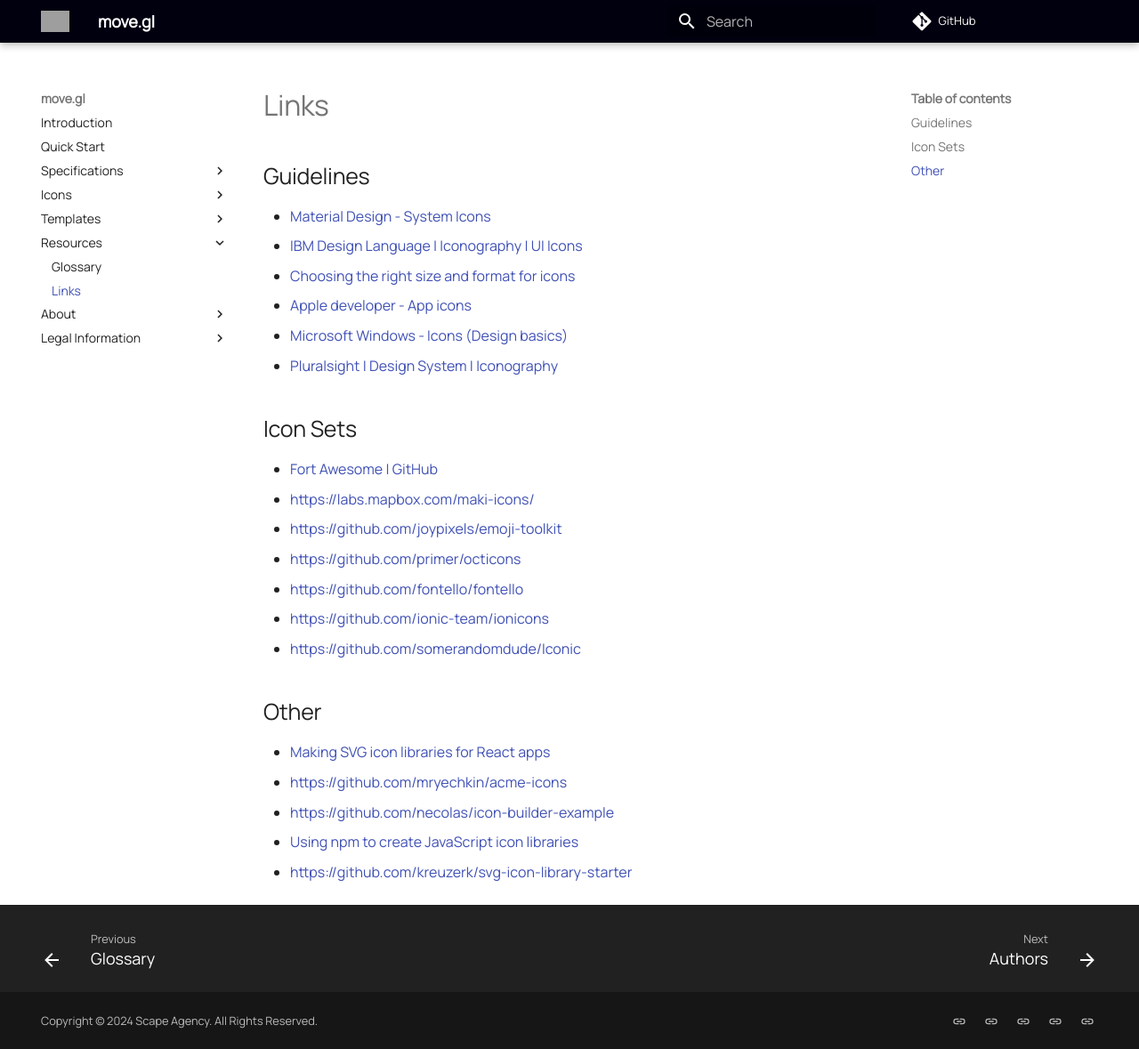
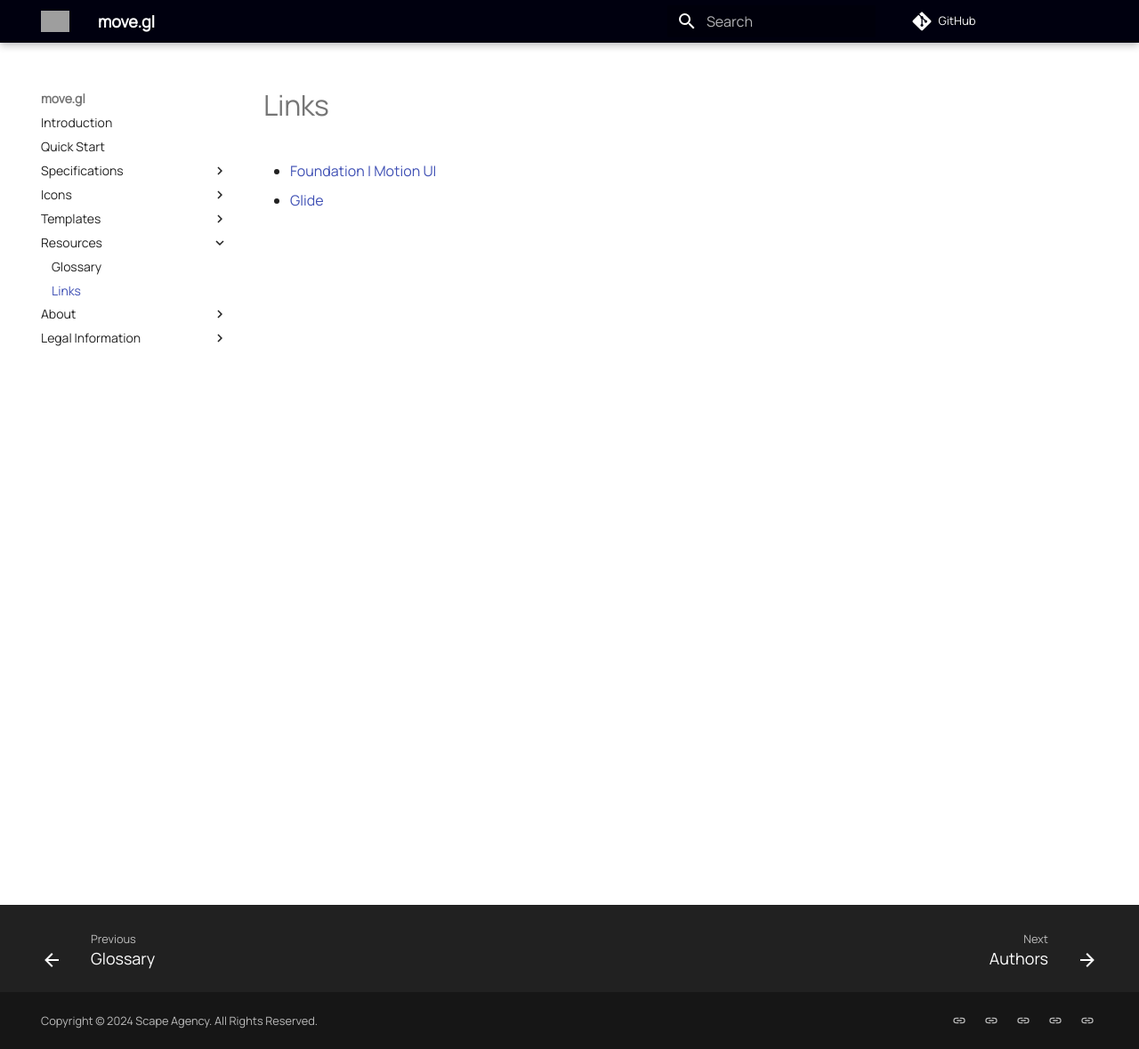
Before and after one commit to stylescape/move.gl, an MkDocs documentation site: the page built from docs/resources/links.md, in a window 1280 px wide and 1179 px high. Shown: the whole window at 89% size. Built offline with MkDocs 1.6.1 and Material for MkDocs 9.7.7, drawn with Linux system fonts in a browser that asks for light colours; comment, search, counter and statistics services are not loaded; grey boxes are pictures that could not be loaded.

Commit message:
Update links.md

```diff
--- a/docs/resources/links.md
+++ b/docs/resources/links.md
@@ -1,28 +1,4 @@
 # Links
 
-## Guidelines
-
-- [Material Design - System Icons](https://m2.material.io/design/iconography/system-icons.html)
-- [IBM Design Language | Iconography | UI Icons](https://www.ibm.com/design/language/iconography/ui-icons/usage/)
-- [Choosing the right size and format for icons](https://blog.icons8.com/articles/choosing-the-right-size-and-format-for-icons/)
-- [Apple developer - App icons](https://developer.apple.com/design/human-interface-guidelines/app-icons)
-- [Microsoft Windows - Icons (Design basics)](https://learn.microsoft.com/en-us/windows/win32/uxguide/vis-icons)
-- [Pluralsight | Design System | Iconography](https://design-system.pluralsight.com/core/iconography)
-
-## Icon Sets
-
-- [Fort Awesome | GitHub](https://github.com/FortAwesome/Font-Awesome)
-- <https://labs.mapbox.com/maki-icons/>
-- <https://github.com/joypixels/emoji-toolkit>
-- <https://github.com/primer/octicons>
-- <https://github.com/fontello/fontello>
-- <https://github.com/ionic-team/ionicons>
-- <https://github.com/somerandomdude/Iconic>
-
-## Other
-
-- [Making SVG icon libraries for React apps](https://nicolasgallagher.com/making-svg-icon-libraries-for-react-apps/)
-- <https://github.com/mryechkin/acme-icons>
-- <https://github.com/necolas/icon-builder-example>
-- [Using npm to create JavaScript icon libraries](https://blog.logrocket.com/using-npm-to-create-javascript-icon-libraries/)
-- <https://github.com/kreuzerk/svg-icon-library-starter>
+- [Foundation | Motion UI](https://github.com/foundation/motion-ui)
+- [Glide](https://github.com/nickpettit/glide)
```
